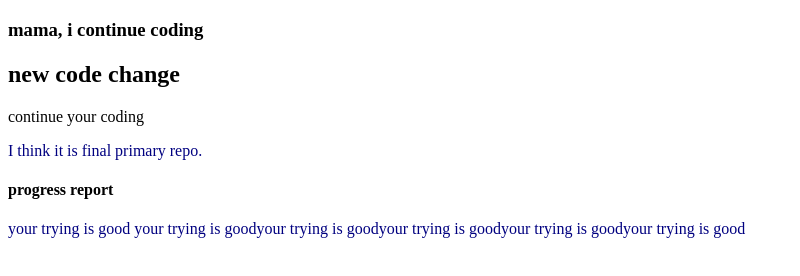
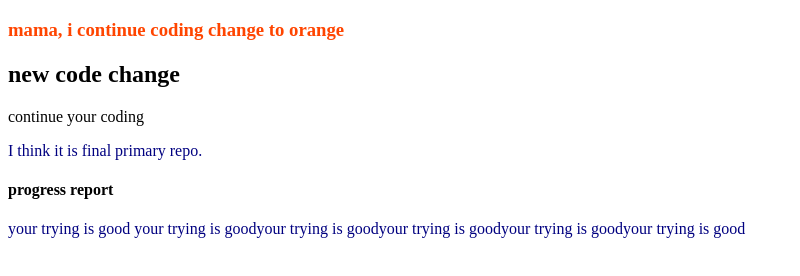
Before and after one commit to sahajalal78/final-repo, a plain HTML site: page index.html in a window 1280 px wide. Shown: the whole page, without its empty margins (0-800 px from the left). Drawn offline with Linux system fonts and the light colour scheme.

Commit message:
make to orange

```diff
--- a/index.html
+++ b/index.html
@@ -8,7 +8,7 @@
     <link rel="stylesheet" href="styles.css">
 </head>
 <body>
-    <h3>mama, i continue coding</h3>
+    <h3>mama, i continue coding change to orange</h3>
     <h2>new code change</h2>
     <h>continue your coding</h>
     <p>I think it is final primary repo.</p>
--- a/styles.css
+++ b/styles.css
@@ -1,3 +1,6 @@
 p{
     color: navy;
 }
+h3{
+    color: orangered;
+}
```
